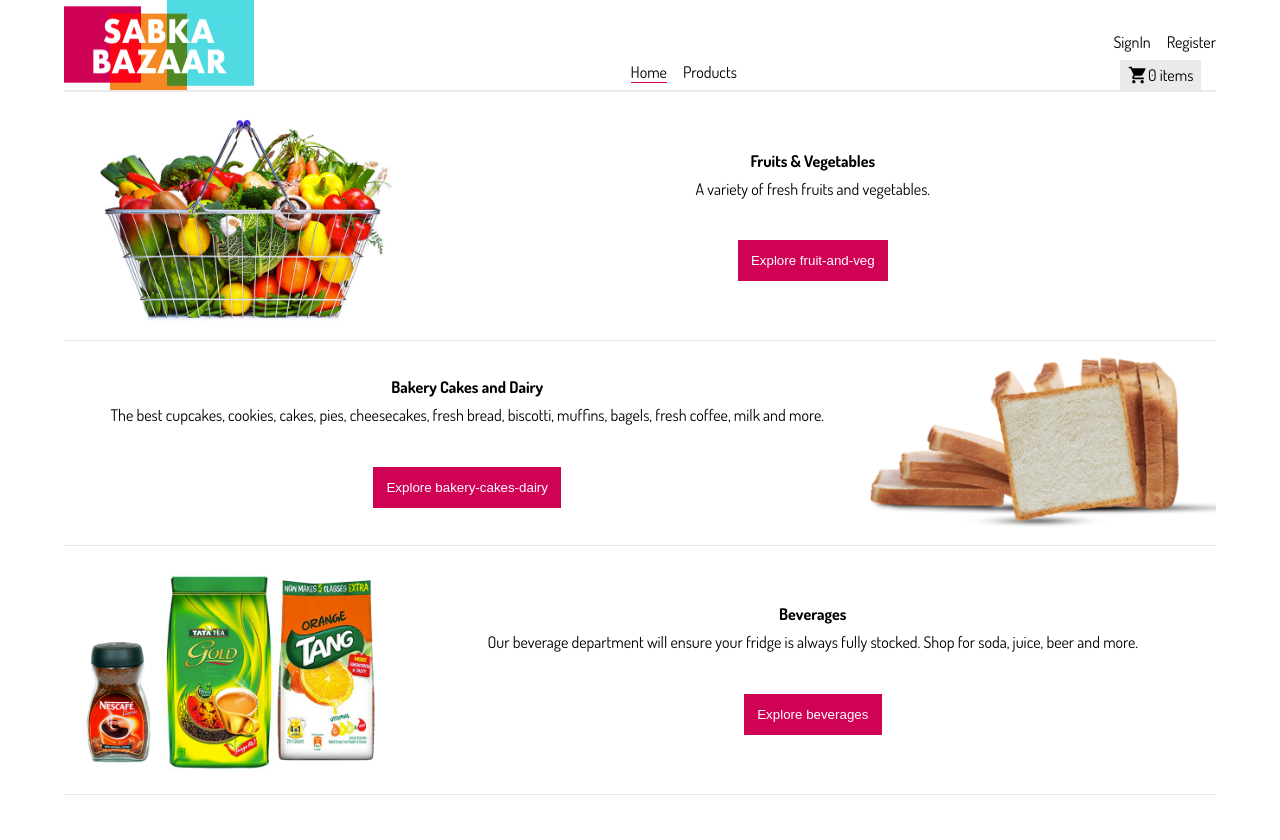
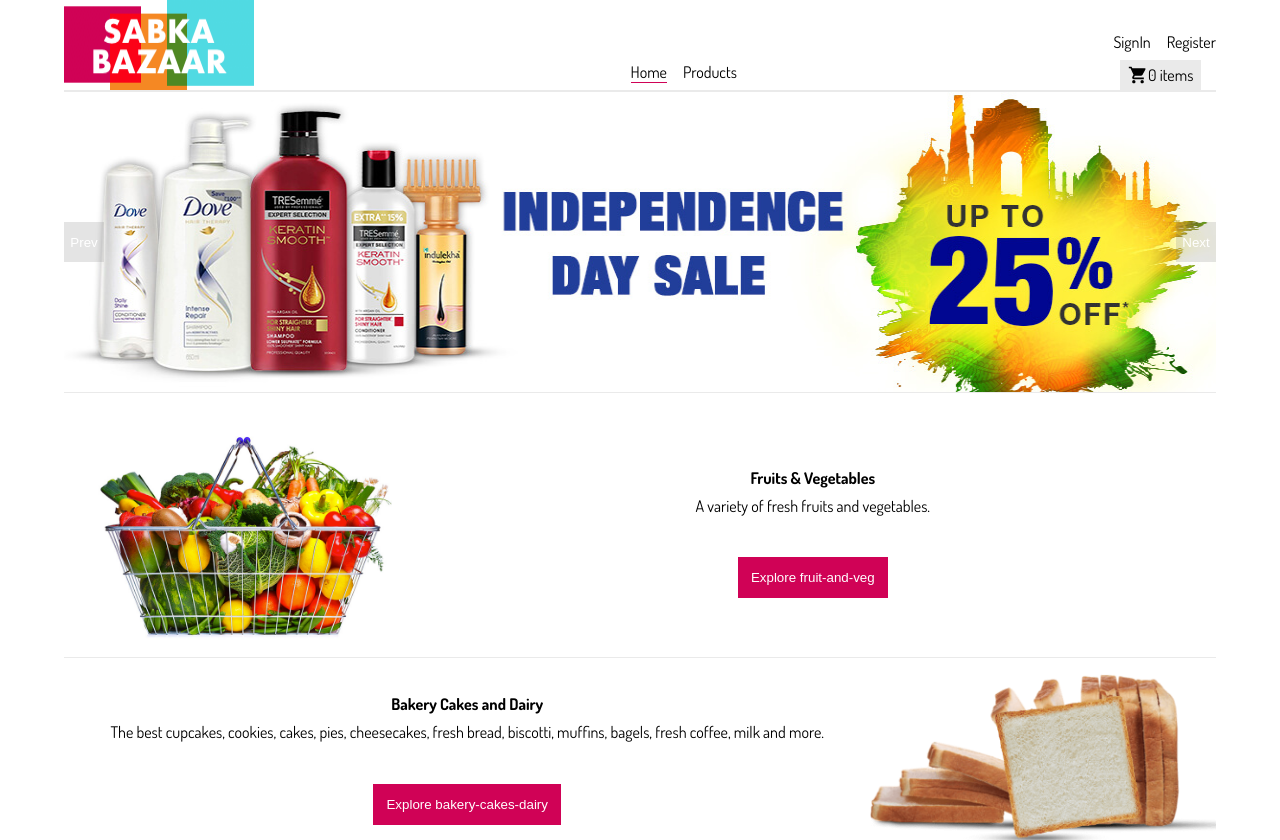
Before and after one commit to imamanv/shopping-cart, a React (Create React App) app: page / in a window 1280 px wide. Shown: the top 840 px of the page. Built offline with nearby package versions, Linux system fonts and the light colour scheme.

Commit message:
added carousel

```diff
--- a/src/app.css
+++ b/src/app.css
@@ -400,6 +400,35 @@
 .error-field {
   color: red;
 }
+.banner-list {
+  display: flex;
+  height: 300px;
+}
+.banner-list img {
+  min-width: 100%;
+}
+.banner-container {
+  position: relative;
+  overflow: hidden;
+  margin-bottom: 1em;
+  border-bottom: 1px solid var(--secondary-color);
+}
+.banner-btn {
+  position: absolute;
+  transform: translateY(-50%);
+  top: 50%;
+  height: 40px;
+  width: 40px;
+  background-color: rgba(120, 120, 120, 0.2);
+  border: none;
+  color: white;
+}
+.btn-prev {
+  left: 0;
+}
+.btn-next {
+  right: 0;
+}
 /********************************************/
 @media (max-width: 480px) {
   .navbar .nav-list {
--- /dev/null
+++ b/src/components/Carousel.jsx
@@ -0,0 +1,56 @@
+import { useEffect, useRef, useState } from "react";
+
+function Carousel(props) {
+  const { banners } = props;
+  let counter = 0;
+  const imgs = document.querySelectorAll(".banner-images");
+  const bannerList = document.querySelector(".banner-list");
+  const bannerImgslength = imgs.length;
+  const bannerNextHandler = () => {
+    counter++;
+    if (counter === bannerImgslength) {
+      counter = 0;
+    }
+    bannerList.style.transform = `translateX(-${counter * 100}%)`;
+    if (counter === 0) {
+      bannerList.style.transition = "none";
+      return;
+    }
+    bannerList.style.transition = `transform 0.4s ease-in-out`;
+  };
+  const bannerPrevHandler = () => {
+    counter--;
+    if (counter < 0) {
+      counter = bannerImgslength - 1;
+    }
+    bannerList.style.transform = `translateX(-${counter * 100}%)`;
+    if (counter === bannerImgslength - 1) {
+      bannerList.style.transition = "none";
+      return;
+    }
+    bannerList.style.transition = `transform 0.4s ease-in-out`;
+  };
+
+  return (
+    <div className="banner-container">
+      <div className="banner-list">
+        {banners.map((banner) => (
+          <img
+            key={banner.id}
+            src={banner.bannerImageUrl}
+            alt={banner.bannerImageAlt}
+            className="banner-images"
+          />
+        ))}
+      </div>
+      <button className="banner-btn btn-prev" onClick={bannerPrevHandler}>
+        Prev
+      </button>
+      <button className="banner-btn btn-next" onClick={bannerNextHandler}>
+        Next
+      </button>
+    </div>
+  );
+}
+
+export default Carousel;
--- a/src/components/Routes/Home.jsx
+++ b/src/components/Routes/Home.jsx
@@ -1,15 +1,18 @@
 import { useEffect, useState } from "react";
 import { useDispatch, useSelector } from "react-redux";
-import { getCategories } from "../../redux/features/home/homeSlice";
+import { getBanners, getCategories } from "../../redux/features/home/homeSlice";
+import Carousel from "../Carousel";
 import Category from "../Category";
 function Home() {
   const dispatch = useDispatch();
-  const { categories } = useSelector((state) => state.home);
+  const { categories, banners } = useSelector((state) => state.home);
   useEffect(() => {
     dispatch(getCategories());
+    dispatch(getBanners());
   }, []);
   return (
     <main>
+      <Carousel banners={banners} />
       {categories.map((category) => {
         if (category.enabled)
           return <Category key={category.id} category={category} />;
--- a/src/redux/features/home/homeSlice.js
+++ b/src/redux/features/home/homeSlice.js
@@ -3,6 +3,7 @@
 
 const initialState = {
   categories: [],
+  banners: [],
 };
 export const getCategories = createAsyncThunk(
   "home/getCategories",
@@ -15,6 +16,15 @@
     }
   }
 );
+
+export const getBanners = createAsyncThunk("home/getBanners", async () => {
+  try {
+    const resp = await axios.get("/server/banners/index.get.json");
+    return resp.data;
+  } catch (error) {
+    console.log(error);
+  }
+});
 export const homeSlice = createSlice({
   name: "home",
   initialState,
@@ -31,5 +41,8 @@
     [getCategories.pending]: (state) => {
       state.isLoading = false;
     },
+    [getBanners.fulfilled]: (state, action) => {
+      state.banners = action.payload;
+    },
   },
 });
```
